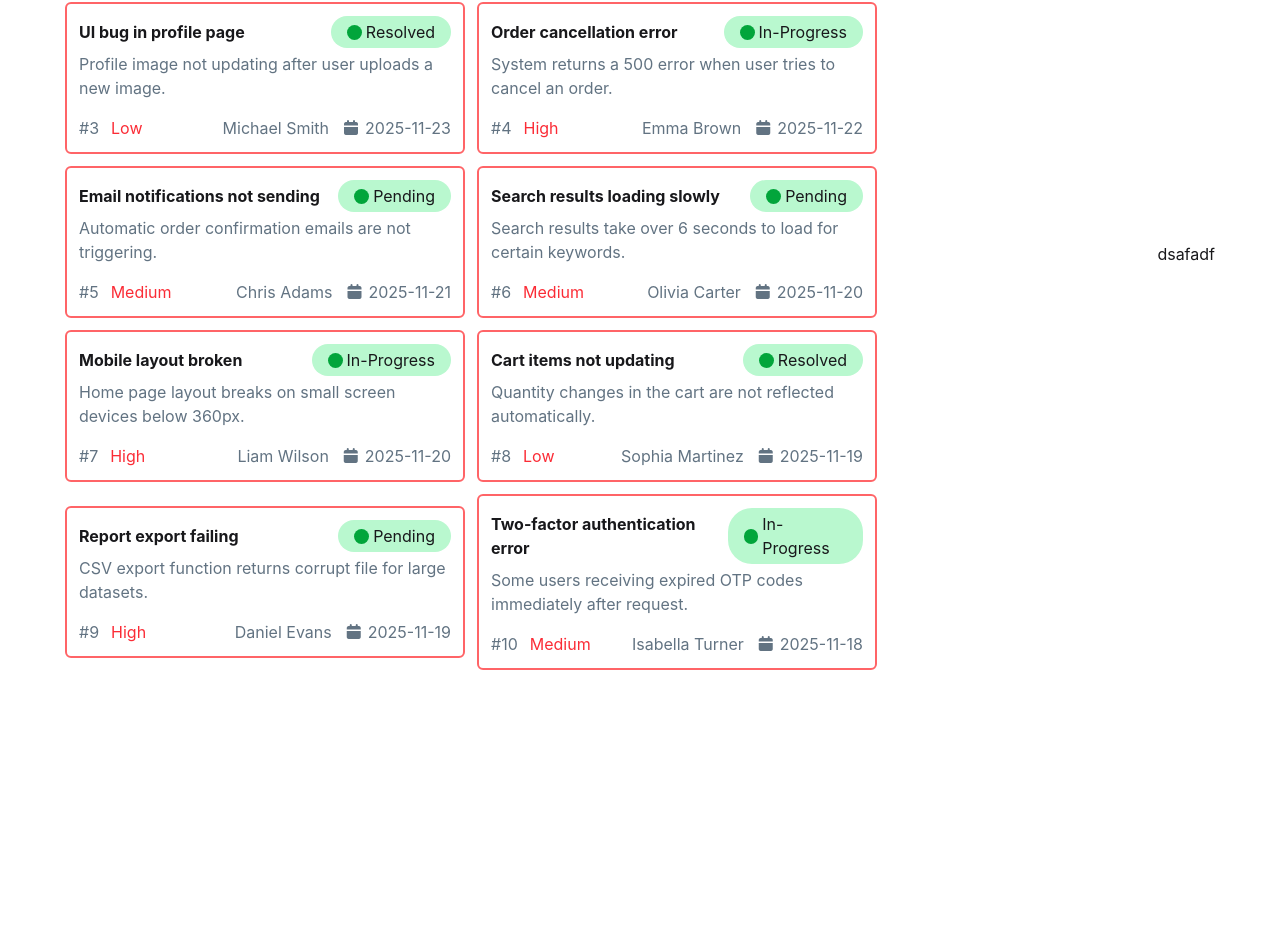
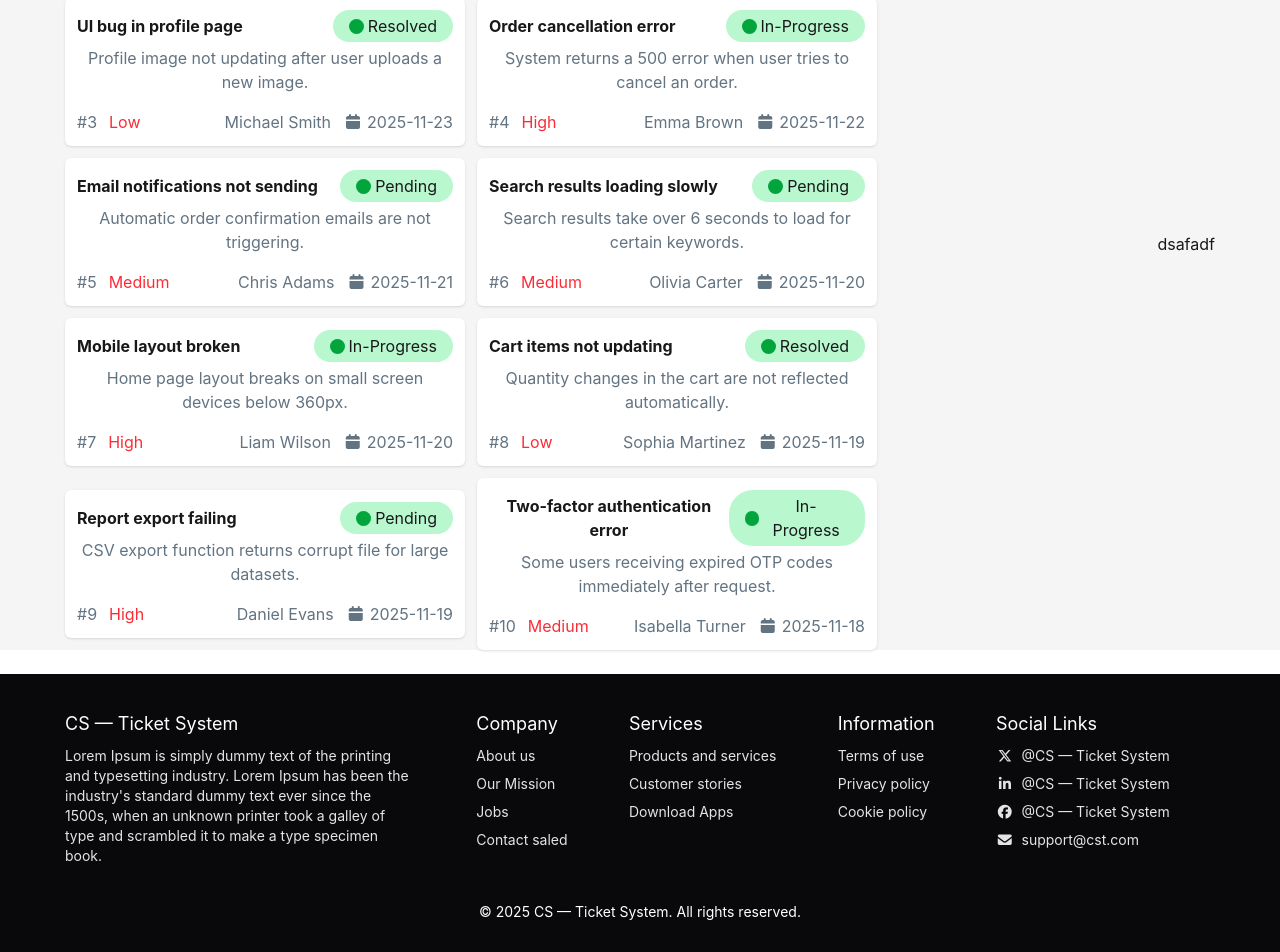
Before and after one commit to MDIQBAL7/A-7, a React (Vite) app: page / in a window 1280 px wide. Shown: the part 549-1501 px from the top of the page. Before the commit the page ends 1219 px from the top, so only its background shows below. Built offline with nearby package versions, Linux system fonts and the light colour scheme.

Commit message:
footer-added

```diff
--- a/src/App.jsx
+++ b/src/App.jsx
@@ -1,6 +1,7 @@
 
 import './App.css'
 import CustomerTickets from './components/CustomerTickets'
+import Foooter from './components/Foooter';
 import Hero from './components/Hero'
 import Nav from './components/Nav'
 const jsonPromise = async () => {
@@ -16,6 +17,7 @@ function App() {
       <Nav></Nav>
       <Hero></Hero>
       <CustomerTickets callPromise = {callPromise}></CustomerTickets>
+      <Foooter></Foooter>
     </>
   )
 }
--- a/src/components/CustomerTickets.jsx
+++ b/src/components/CustomerTickets.jsx
@@ -4,7 +4,8 @@ import Ticket from "./Ticket";
 const CustomerTickets = ({ callPromise }) => {
   const toUse = use(callPromise);
   return (
-    <div className="max-w-[1150px] mx-auto mt-9">
+    <div className="bg-[#F5F5F5]">
+        <div className="max-w-[1150px] mx-auto mt-9">
       <div className="flex items-center justify-between">
         <div className="grid grid-cols-2 items-center gap-3 ">
           {toUse.map((ticket) => (
@@ -14,6 +15,7 @@ const CustomerTickets = ({ callPromise }) => {
         <div>dsafadf</div>
       </div>
     </div>
+    </div>
   );
 };
 
--- /dev/null
+++ b/src/components/Foooter.jsx
@@ -0,0 +1,61 @@
+import React from "react";
+
+const Foooter = () => {
+  return (
+    <div className="bg-neutral mt-6 py-9">
+      <footer className="footer sm:footer-horizontal text-neutral-content max-w-[1150px] mx-auto">
+        <nav>
+          <h6 className="text-white text-lg">CS — Ticket System</h6>
+          <p className="max-w-[350px]">
+            Lorem Ipsum is simply dummy text of the printing and typesetting
+            industry. Lorem Ipsum has been the industry's standard dummy text
+            ever since the 1500s, when an unknown printer took a galley of type
+            and scrambled it to make a type specimen book.
+          </p>
+        </nav>
+        <nav>
+          <h6 className="text-white text-lg">Company</h6>
+          <a className="link link-hover">About us</a>
+          <a className="link link-hover">Our Mission</a>
+          <a className="link link-hover">Jobs</a>
+          <a className="link link-hover">Contact saled</a>
+        </nav>
+        <nav>
+          <h6 className="text-white text-lg">Services</h6>
+          <a className="link link-hover">Products and services</a>
+          <a className="link link-hover">Customer stories</a>
+          <a className="link link-hover">Download Apps</a>
+        </nav>
+        <nav>
+          <h6 className="text-white text-lg">Information</h6>
+          <a className="link link-hover">Terms of use</a>
+          <a className="link link-hover">Privacy policy</a>
+          <a className="link link-hover">Cookie policy</a>
+        </nav>
+        <nav>
+          <h6 className="text-white text-lg">Social Links</h6>
+          <a className="link link-hover">
+            <i class="fa-brands fa-x-twitter mr-2"></i>
+            @CS — Ticket System
+          </a>
+          <a className="link link-hover">
+            <i class="fa-brands fa-linkedin-in mr-2"></i>
+            @CS — Ticket System
+          </a>
+          <a className="link link-hover">
+            <i class="fa-brands fa-facebook mr-2"></i>
+            @CS — Ticket System
+          </a>
+          <a className="link link-hover">
+            <i class="fa-solid fa-envelope mr-2"></i>
+            support@cst.com
+          </a>
+        </nav>
+      </footer>
+         <p className="text-white text-center text-sm mt-9">© 2025 CS — Ticket System. All rights reserved.</p>
+
+    </div>
+  );
+};
+
+export default Foooter;
--- a/src/components/Ticket.jsx
+++ b/src/components/Ticket.jsx
@@ -5,7 +5,7 @@ const Ticket = ({ ticket }) => {
   const { id, title, description, customer, priority, createdAt, status } =
     ticket;
   return (
-    <div className="bg-white border-2 border-red-400 rounded-md p-3 w-[400px]">
+    <button className="bg-white shadow-sm rounded-md p-3 w-[400px] cursor-pointer">
       <div className="flex items-center justify-between mb-1">
         <h1 className="font-bold">{title}</h1>
         <p className="bg-[#B9F8CF] px-4 py-1 rounded-3xl flex items-center gap-x-1">
@@ -24,7 +24,7 @@ const Ticket = ({ ticket }) => {
           <span><i class="fa-solid fa-calendar mr-1"></i>{createdAt}</span>
         </div>
       </div>
-    </div>
+    </button>
   );
 };
 
```
